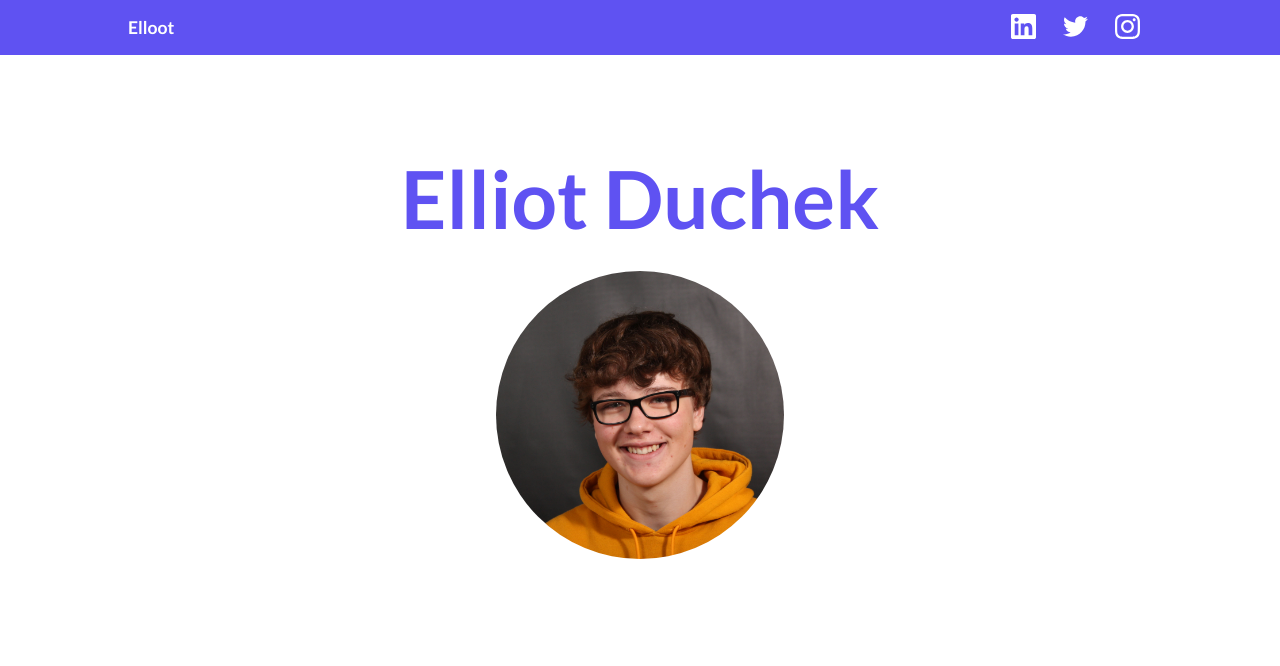
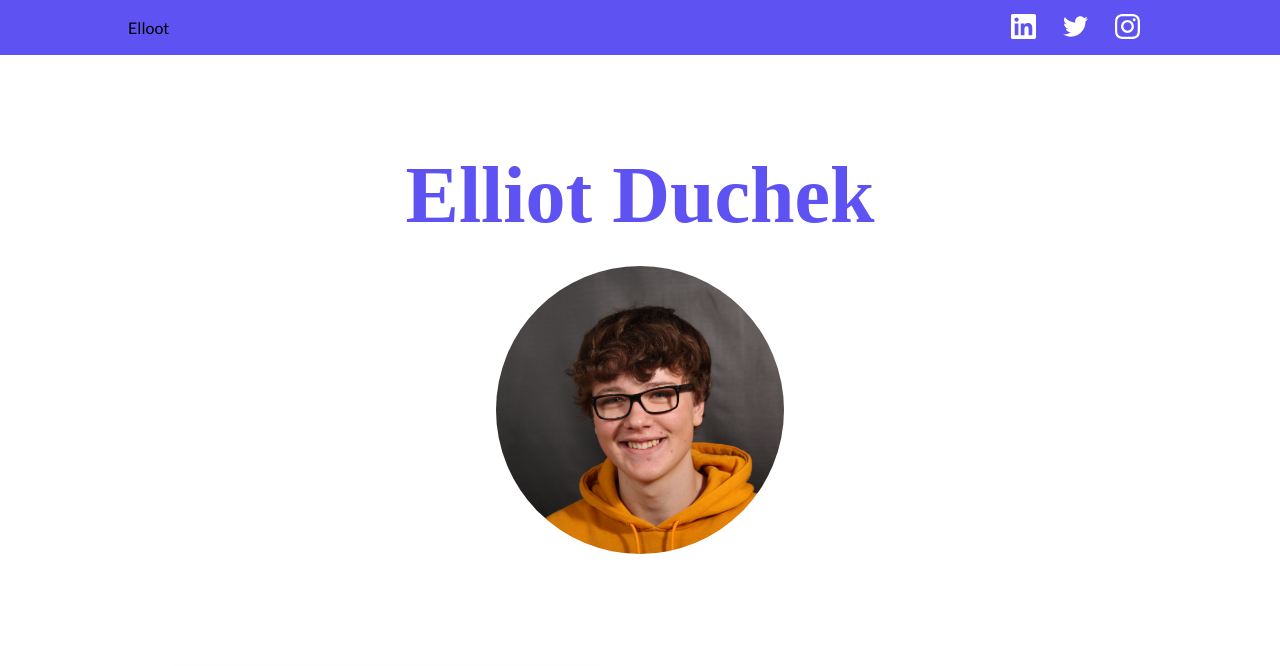
Before and after one commit to elloot/CV, a plain HTML site: page docs/index.html in a window 1280 px wide. Shown: the top 666 px of the page. Drawn offline with Linux system fonts and the light colour scheme.

Commit message:
change font family to Nunito to match logo

```diff
--- a/docs/css/main.css
+++ b/docs/css/main.css
@@ -12,7 +12,7 @@ html {
 main {
     width: 75%;
     margin: 0 auto;
-    font-family: "Lato";
+    font-family: "Nunito";
 }
 
 .navbar {
@@ -26,13 +26,6 @@ main {
     top: 0;
     position: fixed;
     width: 100%;
-}
-
-/*temporary styling for filler text*/
-.navbar p {
-    color: white;
-    font-weight: 600;
-    font-size: 1.1em;
 }
 
 .socialLinks a {
```
